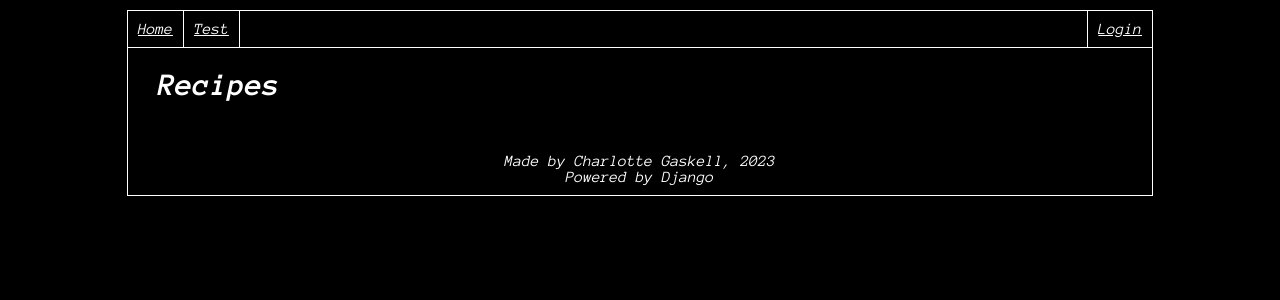
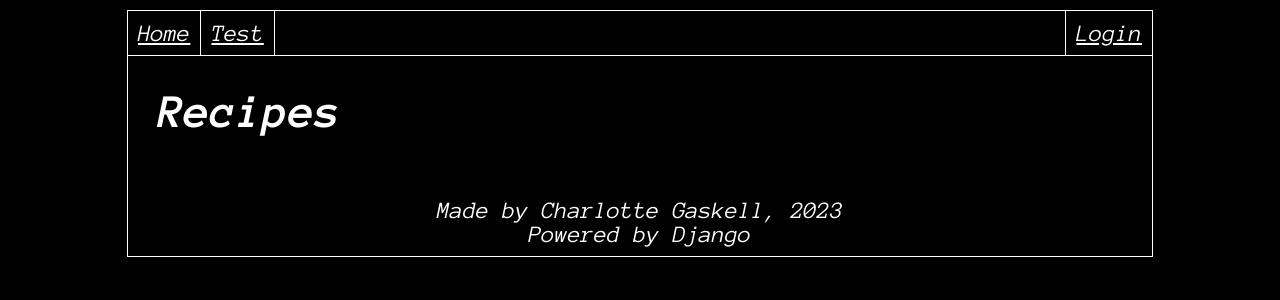
Before and after one commit to c-gaskell/recipes, a Django app: page / in a window 1280 px wide. Shown: the top 300 px of the page. Run offline with Django 4.2, Linux system fonts and the light colour scheme.

Commit message:
Increase Font Size

```diff
--- a/website/static/css/main.css
+++ b/website/static/css/main.css
@@ -20,6 +20,7 @@ body {
     margin: 10px auto;
     padding: 0;
     background-color: var(--bg);
+    font-size: 150%;
 }
 
 a {
```
